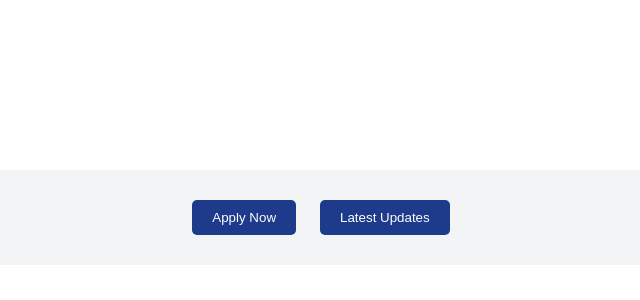
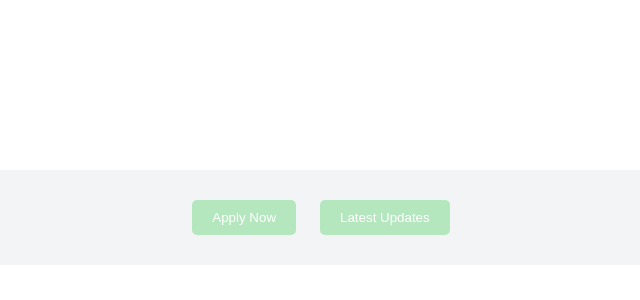
Before and after one commit to Karanperiyapatna/ksc-guide, a Flask app: page / in a window 1280 px wide. Shown: the part 312-612 px from the top of the page, without its empty margins (319-959 px from the left). Run offline with Flask 3, Linux system fonts and the light colour scheme.

Commit message:
changed colour

```diff
--- a/static/style.css
+++ b/static/style.css
@@ -57,12 +57,12 @@
     padding: 10px 20px;
     margin: 10px;
     border: none;
-    background-color: #1e3a8a;
+    background-color: #b5e7bf;
     color: white;
     cursor: pointer;
     border-radius: 5px;
 }
 
 .button-section button:hover {
-    background-color: #2563eb;
+    background-color: #25eb49;
 }
```
